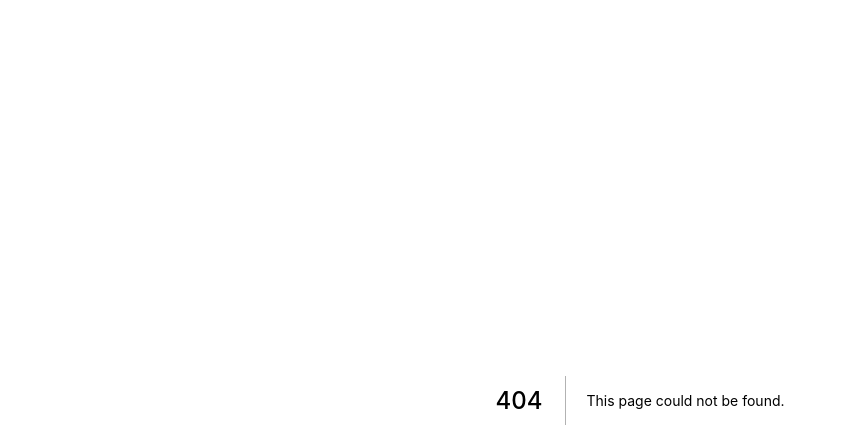
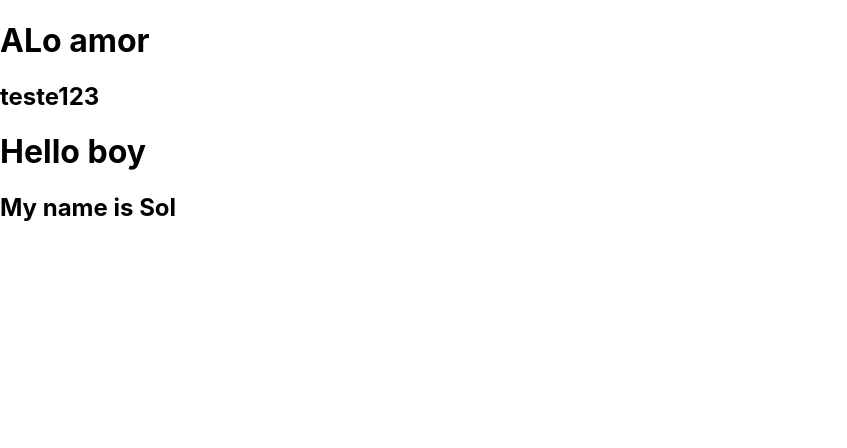
Before and after one commit to wesleysan7os/revisao-react, a Next.js app: page /basicos/usandoTitulo in a window 1280 px wide. Before the commit this address had no page. Shown: the top 448 px of the page, without its empty margins (0-847 px from the left). Built offline with nearby package versions, Linux system fonts and the light colour scheme.

Commit message:
reusing component Titulo

```diff
--- /dev/null
+++ b/components/Titulo.jsx
@@ -0,0 +1,8 @@
+export default function Titulo({ titulo, subtitulo }) {
+  return (
+    <div>
+      <h1>{titulo}</h1>
+      <h2>{subtitulo}</h2>
+    </div>
+  );
+}
--- /dev/null
+++ b/pages/basicos/usandoTitulo.jsx
@@ -0,0 +1,10 @@
+import Titulo from "../../components/Titulo";
+
+export default function usandoTitulo() {
+  return (
+    <>
+      <Titulo titulo="ALo amor" subtitulo="teste123" />
+      <Titulo titulo="Hello boy" subtitulo="My name is Sol" />
+    </>
+  );
+}
```
